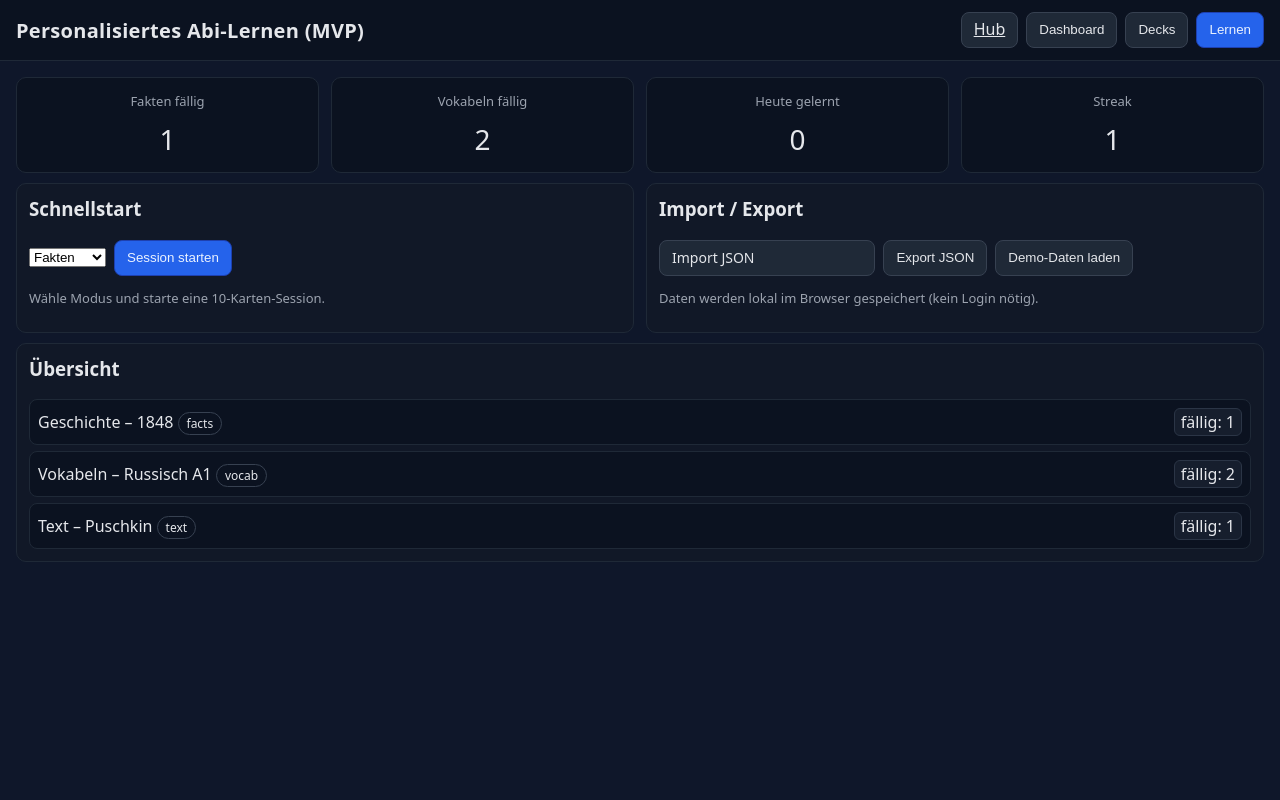
After one commit to moin7111/Pendel-Simulation, a Flask app: page /abi in a window 1280 px wide. The commit adds this page. Run offline with Flask 3, Linux system fonts and the light colour scheme.

Commit message:
feat: Add personalized abi learning MVP (#13)
Co-authored-by: Cursor Agent <cursoragent@cursor.com>

```diff
--- a/app.py
+++ b/app.py
@@ -30,6 +30,10 @@ def create_app() -> Flask:
     def flashcards():
         return send_from_directory(app.template_folder, "flashcards.html")
 
+    @app.get("/abi")
+    def abi():
+        return send_from_directory(app.template_folder, "abi.html")
+
     @app.get("/static/<path:filename>")
     def static_files(filename: str):
         return send_from_directory(app.static_folder, filename)
--- /dev/null
+++ b/static/abi.js
@@ -0,0 +1,338 @@
+(function(){
+  const STORAGE_KEY = 'abi_mvp_state_v1';
+  /** @type {import('./types').State} */
+  let state = loadState();
+  const $ = (id) => document.getElementById(id);
+  const $$ = (sel) => Array.from(document.querySelectorAll(sel));
+
+  // Navigation
+  const sections = ['dashboard','decks','study'];
+  function show(section){
+    sections.forEach(s => $(s).classList.toggle('hidden', s!==section));
+  }
+  $('navDashboard').onclick = () => show('dashboard');
+  $('navDecks').onclick = () => { renderDecks(); show('decks'); };
+  $('navStudy').onclick = () => { prepareStudySelectors(); show('study'); };
+
+  // Quick actions
+  $('startQuick').onclick = () => {
+    const mode = /** @type {HTMLSelectElement} */($('quickMode')).value;
+    prepareStudySelectors();
+    /** @type {HTMLSelectElement} */($('studyMode')).value = mode;
+    show('study');
+  };
+
+  // Import/Export/Seed
+  $('exportJson').onclick = () => {
+    downloadJson(state, 'abi_mvp_export.json');
+  };
+  $('importJson').addEventListener('change', (e) => {
+    const file = e.target.files?.[0];
+    if(!file) return;
+    const reader = new FileReader();
+    reader.onload = () => {
+      try {
+        const data = JSON.parse(String(reader.result));
+        if (validateState(data)) {
+          state = data;
+          persist();
+          renderAll();
+          alert('Import erfolgreich.');
+        } else {
+          alert('Ungültiges JSON‑Format.');
+        }
+      } catch(err){
+        alert('Import fehlgeschlagen: '+ err);
+      }
+    };
+    reader.readAsText(file);
+  });
+  $('seedDemo').onclick = () => {
+    state = seedDemoData();
+    persist();
+    renderAll();
+  };
+
+  // Deck creation
+  $('createDeck').onclick = () => {
+    const title = /** @type {HTMLInputElement} */($('deckTitle')).value.trim();
+    const type = /** @type {HTMLSelectElement} */($('deckType')).value;
+    if(!title) { alert('Titel angeben.'); return; }
+    const id = uuid();
+    state.decks.push({ id, title, deck_type: type, created_at: Date.now() });
+    persist();
+    $('deckTitle').value = '';
+    renderDecks();
+    prepareStudySelectors();
+  };
+
+  $('addItem').onclick = () => {
+    const deckId = /** @type {HTMLSelectElement} */($('itemDeck')).value;
+    const front = /** @type {HTMLInputElement} */($('frontInput')).value.trim();
+    const back = /** @type {HTMLInputElement} */($('backInput')).value.trim();
+    if(!deckId || !front || !back) { alert('Alle Felder ausfüllen.'); return; }
+    const id = uuid();
+    state.items.push({ id, deck_id: deckId, item_type: inferItemType(deckId), front, back, created_at: Date.now() });
+    // initialize mastery for this user (single‑user MVP)
+    state.mastery[`${state.user.id}:${id}`] = { easiness: 2.5, repeat_count: 0, prev_interval: 0, next_due: 0, last_seen: 0, mastery_score: 0 };
+    persist();
+    $('frontInput').value = '';
+    $('backInput').value = '';
+    renderDecks();
+  };
+
+  // Study flow
+  let session = null; // {queue: Item[], currentIndex, correctCount}
+
+  $('startStudy').onclick = startSession;
+  $('revealBtn').onclick = () => {
+    $('cardBack').classList.remove('hidden');
+    $('revealBtn').classList.add('hidden');
+    $('flipBtn').classList.remove('hidden');
+    $('qualityControls').classList.remove('hidden');
+    const mode = /** @type {HTMLSelectElement} */($('studyMode')).value;
+    $('vocabInputRow').classList.toggle('hidden', mode !== 'vocab');
+    if (mode === 'vocab') {
+      $('vocabAnswer').focus();
+    }
+  };
+  $('flipBtn').onclick = () => {
+    $('cardBack').classList.add('hidden');
+    $('revealBtn').classList.remove('hidden');
+    $('flipBtn').classList.add('hidden');
+    $('qualityControls').classList.add('hidden');
+  };
+  $('checkVocab').onclick = () => {
+    const input = /** @type {HTMLInputElement} */($('vocabAnswer')).value.trim().toLowerCase();
+    const expected = String($('cardBack').textContent || '').trim().toLowerCase();
+    const ok = lenientMatch(input, expected);
+    $('vocabFeedback').textContent = ok ? '✓ korrekt (lenient)' : '✗ falsch';
+  };
+  $$('#qualityControls [data-q]').forEach(btn => {
+    btn.addEventListener('click', () => {
+      const q = Number(btn.getAttribute('data-q'));
+      const confidence = Number(/** @type {HTMLInputElement} */($('confidence')).value);
+      submitAnswer(q, confidence);
+    });
+  });
+  $('speakBtn').onclick = () => {
+    const utter = new SpeechSynthesisUtterance(String($('cardFront').textContent || ''));
+    utter.rate = 1.0; utter.pitch = 1.0; utter.lang = detectLang(/** @type {HTMLSelectElement} */($('studyMode')).value);
+    window.speechSynthesis.cancel();
+    window.speechSynthesis.speak(utter);
+  };
+
+  function startSession(){
+    const mode = /** @type {HTMLSelectElement} */($('studyMode')).value;
+    const deckId = /** @type {HTMLSelectElement} */($('studyDeck')).value;
+    const qty = Number(/** @type {HTMLSelectElement} */($('studyQty')).value);
+    const items = dueItems(mode, deckId).slice(0, qty);
+    session = { queue: items, currentIndex: 0, correctCount: 0 };
+    if (items.length === 0) { alert('Keine fälligen Karten.'); return; }
+    renderCard();
+  }
+
+  function renderCard(){
+    if(!session) return;
+    const item = session.queue[session.currentIndex];
+    $('cardFront').textContent = item.front;
+    $('cardBack').textContent = item.back;
+    $('cardBack').classList.add('hidden');
+    $('revealBtn').classList.remove('hidden');
+    $('flipBtn').classList.add('hidden');
+    $('qualityControls').classList.add('hidden');
+    $('vocabInputRow').classList.add('hidden');
+    $('progressInfo').textContent = `${session.currentIndex+1}/${session.queue.length}`;
+  }
+
+  function submitAnswer(quality, confidence){
+    if(!session) return;
+    const item = session.queue[session.currentIndex];
+    const key = `${state.user.id}:${item.id}`;
+    const m = state.mastery[key] || { easiness: 2.5, repeat_count: 0, prev_interval: 0, next_due: 0, last_seen: 0, mastery_score: 0 };
+    const updated = updateSM2(m, quality, confidence);
+    state.mastery[key] = updated;
+    if (quality >= 4) session.correctCount++;
+    persist();
+    nextCard();
+  }
+
+  function nextCard(){
+    if(!session) return;
+    session.currentIndex++;
+    if (session.currentIndex >= session.queue.length){
+      alert(`Fertig! Richtig: ${session.correctCount}/${session.queue.length}`);
+      session = null;
+      renderAll();
+      return;
+    }
+    renderCard();
+  }
+
+  // SM-2 with confidence (client-side MVP)
+  function updateSM2(m, quality, confidence){
+    let ef = m.easiness ?? 2.5;
+    let rep = m.repeat_count ?? 0;
+    const prev = m.prev_interval ?? 0;
+    let next_interval = 0;
+    if (quality < 3){
+      rep = 0; next_interval = 1;
+    } else {
+      rep += 1;
+      ef = Math.max(1.3, ef + 0.1 - (5 - quality) * 0.08 + (confidence - 3) * 0.02);
+      if (rep === 1) next_interval = 1;
+      else if (rep === 2) next_interval = 6;
+      else next_interval = Math.round(prev * ef);
+    }
+    const next_due = Date.now() + next_interval * 24*3600*1000;
+    const mastery_score = Math.min(1, (ef - 1.3) / (2.5 - 1.3));
+    return { easiness: ef, repeat_count: rep, prev_interval: next_interval, next_due, last_seen: Date.now(), mastery_score };
+  }
+
+  function dueItems(mode, deckId){
+    const now = Date.now();
+    const byDeck = deckId ? state.items.filter(i => i.deck_id === deckId) : state.items;
+    const filtered = byDeck.filter(i => deckTypeOf(i.deck_id) === mode);
+    return filtered.filter(i => {
+      const m = state.mastery[`${state.user.id}:${i.id}`];
+      return !m || !m.next_due || m.next_due <= now;
+    });
+  }
+
+  function renderDecks(){
+    const itemDeck = $('itemDeck');
+    const studyDeck = $('studyDeck');
+    itemDeck.innerHTML = ''; studyDeck.innerHTML = '';
+    state.decks.forEach(d => {
+      const opt = new Option(d.title, d.id);
+      const opt2 = new Option(d.title, d.id);
+      itemDeck.add(opt); studyDeck.add(opt2);
+    });
+    const tbody = $('deckTable');
+    tbody.innerHTML = '';
+    state.decks.forEach(d => {
+      const cards = state.items.filter(i => i.deck_id === d.id);
+      const due = cards.filter(i => {
+        const m = state.mastery[`${state.user.id}:${i.id}`];
+        return !m || !m.next_due || m.next_due <= Date.now();
+      }).length;
+      const tr = document.createElement('tr');
+      tr.innerHTML = `<td>${escapeHtml(d.title)}</td><td><span class="tag">${d.deck_type}</span></td><td class="pill">${cards.length}</td><td class="pill">${due}</td><td><button data-deck="${d.id}" class="btn">Lernen</button></td>`;
+      tbody.appendChild(tr);
+    });
+    tbody.querySelectorAll('button[data-deck]').forEach(btn => {
+      btn.addEventListener('click', () => {
+        const id = btn.getAttribute('data-deck');
+        /** @type {HTMLSelectElement} */($('studyDeck')).value = id;
+        show('study');
+      });
+    });
+  }
+
+  function prepareStudySelectors(){
+    // ensure deck lists up to date
+    renderDecks();
+    // set default mode based on selected deck
+    const deckId = /** @type {HTMLSelectElement} */($('studyDeck')).value;
+    if (deckId) {
+      /** @type {HTMLSelectElement} */($('studyMode')).value = deckTypeOf(deckId);
+    }
+  }
+
+  function renderDashboard(){
+    const dueFacts = dueItems('facts').length;
+    const dueVocab = dueItems('vocab').length;
+    $('kpiFacts').textContent = String(dueFacts);
+    $('kpiVocab').textContent = String(dueVocab);
+    $('kpiLearned').textContent = String(estimateLearnedToday());
+    $('kpiStreak').textContent = String(state.streak || 0);
+    const list = $('overview');
+    list.innerHTML = '';
+    state.decks.forEach(d => {
+      const due = dueItems(d.deck_type, d.id).length;
+      const el = document.createElement('div');
+      el.className = 'list-item';
+      el.innerHTML = `<div>${escapeHtml(d.title)} <span class="tag">${d.deck_type}</span></div><div class="pill">fällig: ${due}</div>`;
+      list.appendChild(el);
+    });
+  }
+
+  // Utilities and state
+  function seedDemoData(){
+    const user = { id: 'u1', email: 'demo@example.com', name: 'Demo' };
+    const decks = [
+      { id: 'd1', title: 'Geschichte – 1848', deck_type: 'facts', created_at: Date.now() },
+      { id: 'd2', title: 'Vokabeln – Russisch A1', deck_type: 'vocab', created_at: Date.now() },
+      { id: 'd3', title: 'Text – Puschkin', deck_type: 'text', created_at: Date.now() }
+    ];
+    const items = [
+      { id: 'i1', deck_id: 'd1', item_type: 'fact', front: 'Wann war die Märzrevolution?', back: '1848', created_at: Date.now() },
+      { id: 'i2', deck_id: 'd2', item_type: 'vocab', front: 'дом', back: 'Haus', created_at: Date.now() },
+      { id: 'i3', deck_id: 'd2', item_type: 'vocab', front: 'мама', back: 'Mutter', created_at: Date.now() },
+      { id: 'i4', deck_id: 'd3', item_type: 'chunk', front: 'Я вас любил: любовь ещё, быть может...', back: 'Я вас любил...', created_at: Date.now() }
+    ];
+    const mastery = {};
+    return { user, decks, items, mastery, streak: 1 };
+  }
+
+  function loadState(){
+    try {
+      const raw = localStorage.getItem(STORAGE_KEY);
+      if (!raw) return seedDemoData();
+      const obj = JSON.parse(raw);
+      if (validateState(obj)) return obj;
+      return seedDemoData();
+    } catch { return seedDemoData(); }
+  }
+  function persist(){ localStorage.setItem(STORAGE_KEY, JSON.stringify(state)); }
+  function validateState(s){
+    return s && Array.isArray(s.decks) && Array.isArray(s.items) && s.user && typeof s.mastery === 'object';
+  }
+  function downloadJson(obj, filename){
+    const blob = new Blob([JSON.stringify(obj, null, 2)], { type: 'application/json' });
+    const url = URL.createObjectURL(blob);
+    const a = document.createElement('a'); a.href = url; a.download = filename; a.click();
+    setTimeout(() => URL.revokeObjectURL(url), 1000);
+  }
+  function inferItemType(deckId){ return deckTypeOf(deckId) === 'vocab' ? 'vocab' : (deckTypeOf(deckId) === 'text' ? 'chunk' : 'fact'); }
+  function deckTypeOf(deckId){ return state.decks.find(d => d.id === deckId)?.deck_type || 'facts'; }
+  function detectLang(mode){ return mode === 'vocab' ? 'ru-RU' : 'de-DE'; }
+  function lenientMatch(input, expected){
+    if (!input && !expected) return true;
+    const a = normalize(input); const b = normalize(expected);
+    const dist = levenshtein(a, b);
+    return dist <= Math.max(1, Math.floor(b.length * 0.2));
+  }
+  function normalize(s){
+    return s.toLowerCase().normalize('NFC').replace(/[.,!?:;\-–—]/g,'').replace(/\s+/g,' ').trim();
+  }
+  function levenshtein(a,b){
+    const dp = Array.from({length: a.length+1}, (_,i)=>Array(b.length+1).fill(0));
+    for(let i=0;i<=a.length;i++) dp[i][0]=i;
+    for(let j=0;j<=b.length;j++) dp[0][j]=j;
+    for(let i=1;i<=a.length;i++){
+      for(let j=1;j<=b.length;j++){
+        const cost = a[i-1]===b[j-1]?0:1;
+        dp[i][j] = Math.min(dp[i-1][j]+1, dp[i][j-1]+1, dp[i-1][j-1]+cost);
+      }
+    }
+    return dp[a.length][b.length];
+  }
+  function escapeHtml(s){
+    return String(s).replaceAll('&','&amp;').replaceAll('<','&lt;').replaceAll('>','&gt;');
+  }
+  function estimateLearnedToday(){
+    // rough proxy: number of cards with last_seen today
+    const start = new Date(); start.setHours(0,0,0,0);
+    const t0 = start.getTime();
+    return Object.values(state.mastery).filter(m => (m.last_seen||0) >= t0).length;
+  }
+
+  function renderAll(){
+    renderDecks();
+    renderDashboard();
+  }
+
+  // Initial render
+  renderAll();
+})();
--- /dev/null
+++ b/templates/abi.html
@@ -0,0 +1,196 @@
+<!doctype html>
+<html lang="de">
+  <head>
+    <meta charset="utf-8" />
+    <meta name="viewport" content="width=device-width, initial-scale=1" />
+    <title>Personalisiertes Abi‑Lernen (MVP)</title>
+    <link rel="stylesheet" href="/static/styles.css" />
+    <style>
+      .grid-2 { display: grid; grid-template-columns: 1fr 1fr; gap: 12px; }
+      .panel { background: var(--panel); border: 1px solid #1f2937; border-radius: 10px; padding: 12px; }
+      .muted { color: var(--muted); font-size: 13px; }
+      .stack { display: grid; gap: 10px; }
+      .row { display: flex; gap: 8px; align-items: center; }
+      .kpi { display: grid; grid-template-columns: repeat(4, minmax(120px, 1fr)); gap: 12px; }
+      .kpi .card { text-align: center; padding: 14px; background: #0b1220; border: 1px solid #1f2937; border-radius: 10px; }
+      .hidden { display: none !important; }
+      .tag { padding: 2px 8px; border: 1px solid #374151; border-radius: 999px; font-size: 12px; }
+      .list { display: grid; gap: 6px; }
+      .list-item { display: flex; justify-content: space-between; align-items: center; border: 1px solid #1f2937; padding: 8px; border-radius: 8px; background: #0b1220; }
+      .pill { font-variant-numeric: tabular-nums; padding: 2px 6px; border-radius: 6px; background: rgba(148,163,184,.08); border: 1px solid #2b3546; }
+      .card-ui { display: grid; gap: 10px; background: #0b1220; border: 1px solid #1f2937; border-radius: 10px; padding: 16px; min-height: 200px; place-items: center; text-align: center; }
+      .answer-controls { display: grid; gap: 8px; }
+      .answer-row { display: grid; grid-template-columns: repeat(4, 1fr); gap: 8px; }
+      .tabs { display: flex; gap: 6px; }
+      .tab-btn { padding: 6px 10px; border: 1px solid #374151; background: #0b1220; color: var(--text); border-radius: 6px; cursor: pointer; }
+      .tab-btn.active { background: #1f2937; }
+      .table { width: 100%; border-collapse: collapse; }
+      .table th, .table td { border: 1px solid #374151; padding: 6px 8px; text-align: left; }
+      .table thead th { background: #0b1220; }
+    </style>
+  </head>
+  <body>
+    <header class="app-header">
+      <h1>Personalisiertes Abi‑Lernen (MVP)</h1>
+      <nav>
+        <a href="/" class="btn">Hub</a>
+        <button id="navDashboard" class="btn">Dashboard</button>
+        <button id="navDecks" class="btn">Decks</button>
+        <button id="navStudy" class="btn primary">Lernen</button>
+      </nav>
+    </header>
+
+    <main class="hub-container">
+      <section id="dashboard" class="stack">
+        <div class="kpi">
+          <div class="card">
+            <div class="muted">Fakten fällig</div>
+            <div id="kpiFacts" style="font-size:28px;">0</div>
+          </div>
+          <div class="card">
+            <div class="muted">Vokabeln fällig</div>
+            <div id="kpiVocab" style="font-size:28px;">0</div>
+          </div>
+          <div class="card">
+            <div class="muted">Heute gelernt</div>
+            <div id="kpiLearned" style="font-size:28px;">0</div>
+          </div>
+          <div class="card">
+            <div class="muted">Streak</div>
+            <div id="kpiStreak" style="font-size:28px;">0</div>
+          </div>
+        </div>
+
+        <div class="grid-2">
+          <div class="panel">
+            <h3 style="margin-top:0;">Schnellstart</h3>
+            <div class="row">
+              <select id="quickMode">
+                <option value="facts">Fakten</option>
+                <option value="vocab">Vokabeln</option>
+                <option value="text">Text</option>
+              </select>
+              <button id="startQuick" class="btn primary">Session starten</button>
+            </div>
+            <p class="muted">Wähle Modus und starte eine 10‑Karten‑Session.</p>
+          </div>
+
+          <div class="panel">
+            <h3 style="margin-top:0;">Import / Export</h3>
+            <div class="row">
+              <label class="btn" style="position:relative; overflow:hidden;">
+                Import JSON
+                <input id="importJson" type="file" accept="application/json" style="position:absolute; inset:0; opacity:0; cursor:pointer;" />
+              </label>
+              <button id="exportJson" class="btn">Export JSON</button>
+              <button id="seedDemo" class="btn">Demo‑Daten laden</button>
+            </div>
+            <p class="muted">Daten werden lokal im Browser gespeichert (kein Login nötig).</p>
+          </div>
+        </div>
+
+        <div class="panel">
+          <h3 style="margin-top:0;">Übersicht</h3>
+          <div id="overview" class="list"></div>
+        </div>
+      </section>
+
+      <section id="decks" class="stack hidden">
+        <div class="grid-2">
+          <div class="panel">
+            <h3 style="margin-top:0;">Neues Deck</h3>
+            <div class="stack">
+              <label>Titel <input id="deckTitle" type="text" placeholder="z. B. Geschichte – 1848" /></label>
+              <label>Typ
+                <select id="deckType">
+                  <option value="facts">Fakten</option>
+                  <option value="vocab">Vokabeln</option>
+                  <option value="text">Text</option>
+                </select>
+              </label>
+              <button id="createDeck" class="btn primary">Deck erstellen</button>
+            </div>
+          </div>
+
+          <div class="panel">
+            <h3 style="margin-top:0;">Karte hinzufügen</h3>
+            <div class="stack">
+              <label>Deck
+                <select id="itemDeck"></select>
+              </label>
+              <label>Vorderseite <input id="frontInput" type="text" placeholder="Frage / Wort" /></label>
+              <label>Rückseite <input id="backInput" type="text" placeholder="Antwort / Übersetzung" /></label>
+              <button id="addItem" class="btn">Hinzufügen</button>
+            </div>
+          </div>
+        </div>
+
+        <div class="panel">
+          <h3 style="margin-top:0;">Decks</h3>
+          <table class="table">
+            <thead>
+              <tr><th>Titel</th><th>Typ</th><th>Karten</th><th>Fällig</th><th>Aktion</th></tr>
+            </thead>
+            <tbody id="deckTable"></tbody>
+          </table>
+        </div>
+      </section>
+
+      <section id="study" class="stack hidden">
+        <div class="panel">
+          <div class="row">
+            <label>Modus
+              <select id="studyMode">
+                <option value="facts">Fakten</option>
+                <option value="vocab">Vokabeln</option>
+                <option value="text">Text</option>
+              </select>
+            </label>
+            <label>Deck
+              <select id="studyDeck"></select>
+            </label>
+            <label>Menge
+              <select id="studyQty">
+                <option value="5">5</option>
+                <option value="10" selected>10</option>
+                <option value="20">20</option>
+              </select>
+            </label>
+            <button id="startStudy" class="btn primary">Start</button>
+            <button id="speakBtn" class="btn" title="Vorlesen (TTS)">🔊 Vorlesen</button>
+          </div>
+        </div>
+
+        <div class="card-ui" id="cardView" aria-live="polite">
+          <div id="cardFront"></div>
+          <div id="cardBack" class="hidden"></div>
+          <div class="row">
+            <button id="revealBtn" class="btn">Antwort zeigen</button>
+            <button id="flipBtn" class="btn hidden">Vorderseite</button>
+          </div>
+          <div id="vocabInputRow" class="row hidden">
+            <input id="vocabAnswer" type="text" placeholder="Antwort eingeben" />
+            <button id="checkVocab" class="btn">Prüfen</button>
+            <span id="vocabFeedback" class="muted"></span>
+          </div>
+          <div class="answer-controls hidden" id="qualityControls">
+            <div class="answer-row">
+              <button data-q="0" class="btn">Wiederholen</button>
+              <button data-q="3" class="btn">Schwer</button>
+              <button data-q="4" class="btn">Gut</button>
+              <button data-q="5" class="btn">Leicht</button>
+            </div>
+            <div class="row">
+              <label class="muted">Confidence (1‑5)
+                <input id="confidence" type="range" min="1" max="5" step="1" value="3" />
+              </label>
+            </div>
+          </div>
+          <div class="muted" id="progressInfo"></div>
+        </div>
+      </section>
+    </main>
+
+    <script src="/static/abi.js"></script>
+  </body>
+</html>
--- a/templates/hub.html
+++ b/templates/hub.html
@@ -13,6 +13,11 @@
 
     <main class="hub-container">
       <section class="card-grid">
+        <article class="card">
+          <h2 class="card-title">Personalisiertes Abi‑Lernen</h2>
+          <p class="card-desc">SRS‑Karten (Fakten/Vokabeln), Dashboard, TTS – MVP.</p>
+          <a href="/abi" class="btn primary card-action">Öffnen</a>
+        </article>
         <article class="card">
           <h2 class="card-title">Pendel‑Simulator</h2>
           <p class="card-desc">Einzel- und Doppelpendel, RK4‑Integration, interaktiv.</p>
```
